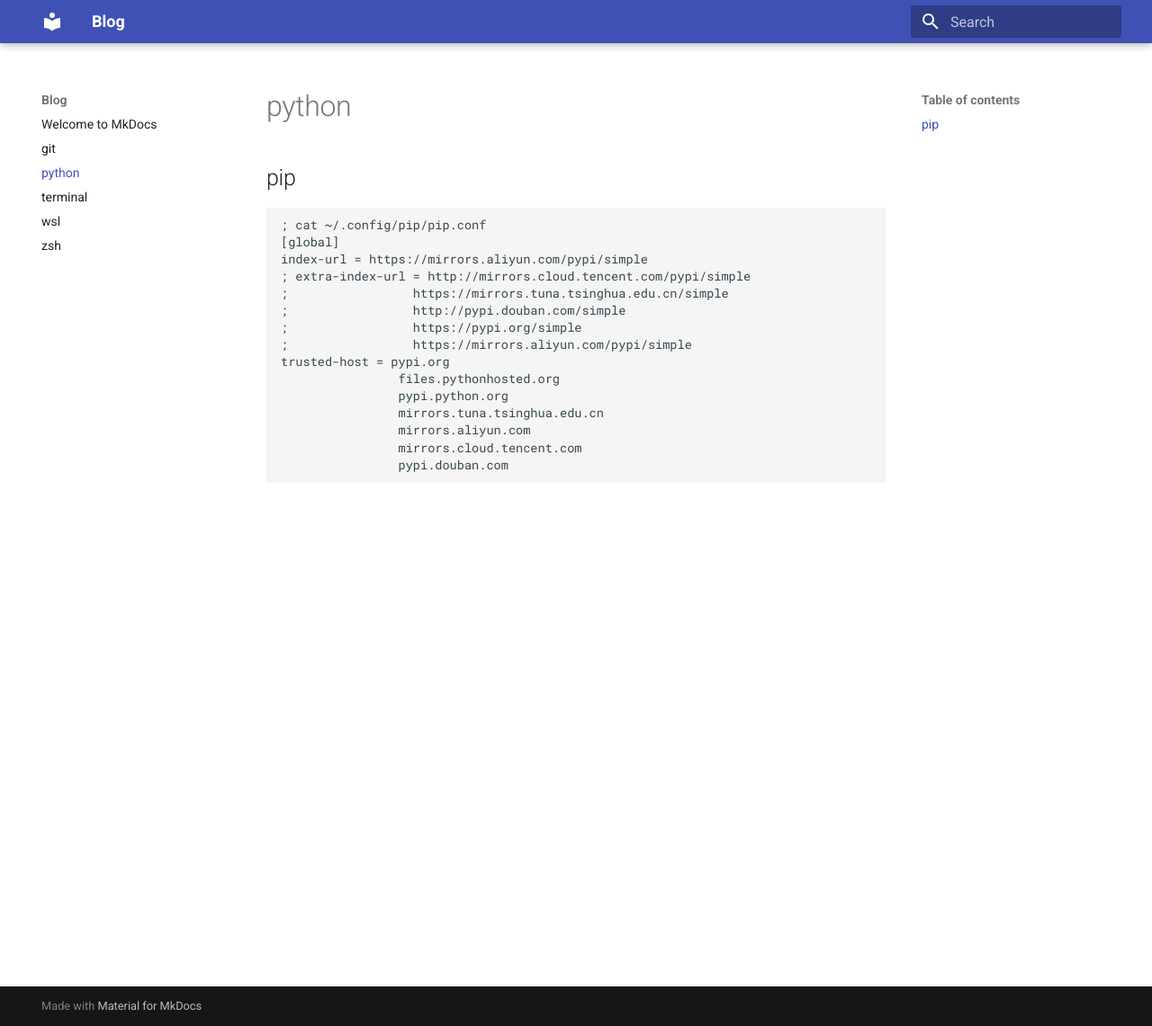
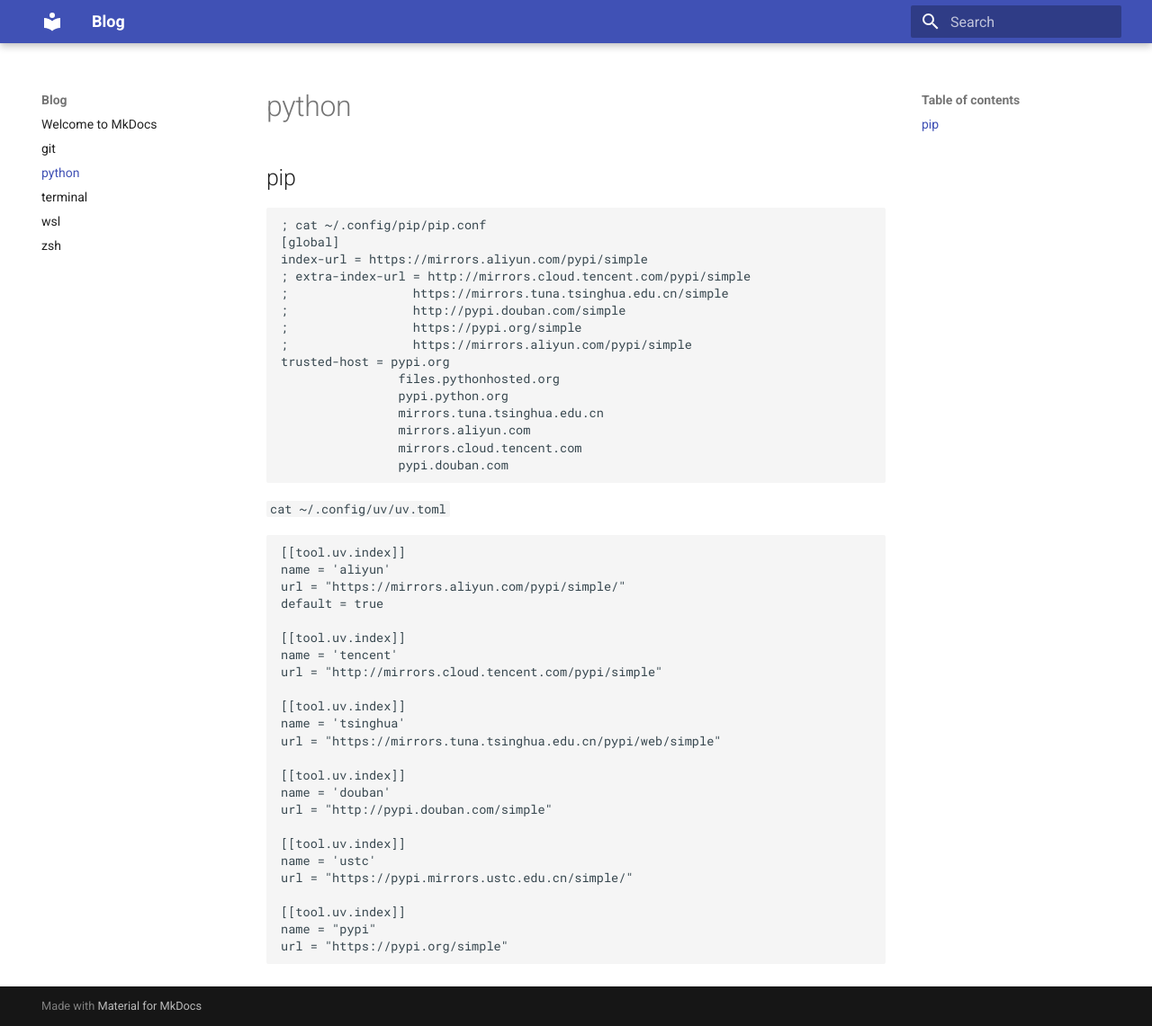
Before and after one commit to yaomengsi/blog, an MkDocs documentation site: the page built from docs/python.md, in a window 1280 px wide and 1141 px high. Shown: the whole window at 90% size. Built offline with MkDocs 1.6.1 and Material for MkDocs 9.7.7, drawn with Linux system fonts in a browser that asks for light colours.

Commit message:
add uv index config

````diff
--- a/docs/python.md
+++ b/docs/python.md
@@ -19,3 +19,32 @@ trusted-host = pypi.org
                 mirrors.cloud.tencent.com
                 pypi.douban.com
 ```
+
+`cat ~/.config/uv/uv.toml`
+
+```toml
+[[tool.uv.index]]
+name = 'aliyun'
+url = "https://mirrors.aliyun.com/pypi/simple/"
+default = true
+
+[[tool.uv.index]]
+name = 'tencent'
+url = "http://mirrors.cloud.tencent.com/pypi/simple"
+
+[[tool.uv.index]]
+name = 'tsinghua'
+url = "https://mirrors.tuna.tsinghua.edu.cn/pypi/web/simple"
+
+[[tool.uv.index]]
+name = 'douban'
+url = "http://pypi.douban.com/simple"
+
+[[tool.uv.index]]
+name = 'ustc'
+url = "https://pypi.mirrors.ustc.edu.cn/simple/"
+
+[[tool.uv.index]]
+name = "pypi"
+url = "https://pypi.org/simple"
+```
````
Also changed, not shown: docs/terminal.md (+1 -1 lines), docs/wsl.md (+11 -0 lines), docs/zsh.md (+4 -0 lines), docs/git.md (line endings or trailing spaces).
